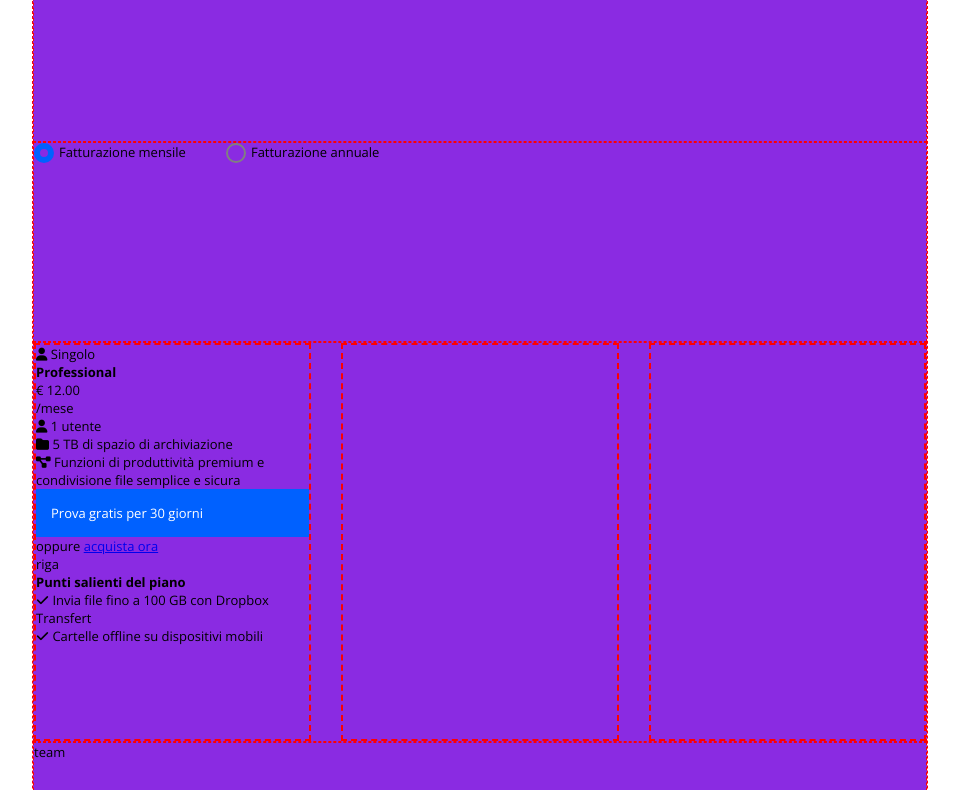
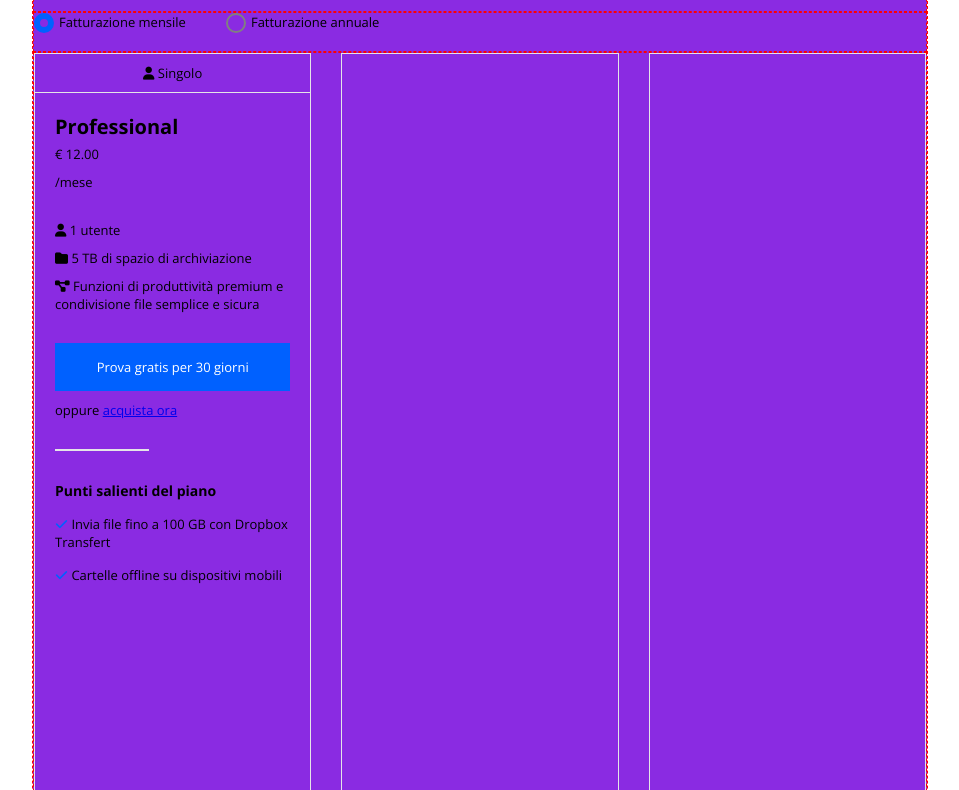
Before and after one commit to smschn/htmlcss-dropbox, a plain HTML site: page index.html in a window 1280 px wide. Shown: the part 709-1499 px from the top of the page, without its empty margins (160-1119 px from the left). Drawn offline with nearby package versions, Linux system fonts and the light colour scheme.

Commit message:
Completed first column of third row in main

```diff
--- a/css/style.css
+++ b/css/style.css
@@ -98,6 +98,10 @@ header {
     width: 100%;
 }
 
+.m-content-1.first {
+    height: 70px;
+}
+
 /* Start of first row */
 .m-content-1 > .first-title {
     font-size: 30px;
@@ -107,6 +111,7 @@ header {
 /* Start of second row */
 .m-content-1.second {
     display: flex;
+    height: 40px
 }
 
 .circle {
@@ -129,20 +134,76 @@ header {
 /* Start of third row */
 .m-content-1.third {
     display: flex;
-    height: 400px;
+    height: 900px;
 }
 
 .third-row-column {
     width: calc(100% / 3 - 20px);
     border: dashed 2px red;
     height: 100%;
+    border: solid 1px #e5e5e7;
 }
 
 .third-row-column.left, .third-row-column.center {
     margin-right: 30px;
 }
 
+.column-up {
+    width: 100%;
+    text-align: center;
+    padding: 10px;
+    border-bottom: solid 1px #e5e5e7;
+}
 
+.column-down {
+    width: 100%;
+    padding: 20px;
+}
+
+.column-down > h2 {
+    font-size: 20px;
+    margin-bottom: 5px;
+}
+
+.column-down > .price {
+    margin-bottom: 10px;
+}
+
+.column-down > .month {
+    margin-bottom: 30px;
+}
+
+.column-down > .online-archive {
+    margin: 10px 0px;
+}
+
+.column-down > .premium-functionality {
+    margin-bottom: 30px;
+}
+
+.column-down > .button {
+    text-align: center;
+    margin-bottom: 10px;
+}
+
+.column-down > .row {
+    border: #e5e5e7 solid 0.5px;
+    width: 40%;
+    margin: 30px 0px;
+}
+
+.column-down > h4 {
+    font-size: 14px;
+    margin-bottom: 15px;
+}
+
+.fa-check {
+    color: #0061ff;
+}
+
+.column-down > .plan-info {
+    margin-bottom: 15px;
+}
 /* End of third row */
 
 
--- a/index.html
+++ b/index.html
@@ -72,6 +72,7 @@
                 <!-- End of second row -->
                 <!-- Start of third row -->
                 <div class="m-content-1 third debug">
+                    <!-- Start first column -->
                     <div class="third-row-column left">
                         <div class="column-up">
                             <i class="fa-solid fa-user"></i>
@@ -79,34 +80,35 @@
                         </div>
                         <div class="column-down">
                             <h2>Professional</h2>
-                            <div>€ 12.00</div>
-                            <div>/mese</div>
-                            <div>
+                            <div class="price">€ 12.00</div>
+                            <div class="month">/mese</div>
+                            <div class="user-number">
                                 <i class="fa-solid fa-user"></i>
                                 <span>1 utente</span>
                             </div>
-                            <div>
+                            <div class="online-archive">
                                 <i class="fa-solid fa-folder"></i>
                                 <span>5 TB di spazio di archiviazione</span>
                             </div>
-                            <div>
+                            <div class="premium-functionality">
                                 <i class="fa-solid fa-diagram-project"></i>
                                 <span>Funzioni di produttività premium e condivisione file semplice e sicura</span>
                             </div>
                             <div class="button">Prova gratis per 30 giorni</div>
                             <div>oppure <a href="#">acquista ora</a></div>
-                            <div>riga</div>
+                            <div class="row"></div>
                             <h4>Punti salienti del piano</h4>
-                            <div>
+                            <div class="plan-info">
                                 <i class="fa-solid fa-check"></i>
                                 <span>Invia file fino a 100 GB con Dropbox Transfert</span>
                             </div>
-                            <div>
+                            <div class="plan-info">
                                 <i class="fa-solid fa-check"></i>
                                 <span>Cartelle offline su dispositivi mobili</span>
                             </div>
                         </div>
                     </div>
+                    <!-- End first column -->
                     <div class="third-row-column center"></div>
                     <div class="third-row-column"></div>
                 </div>
```
